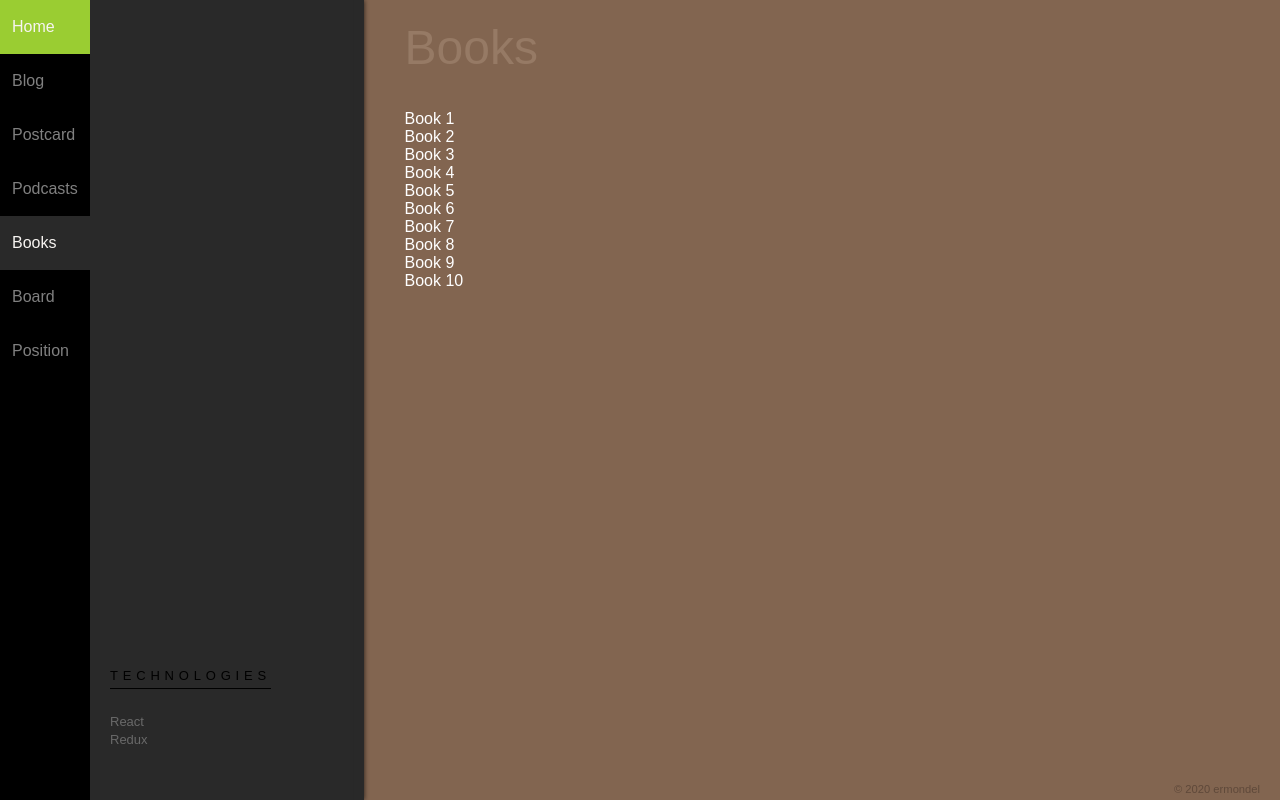
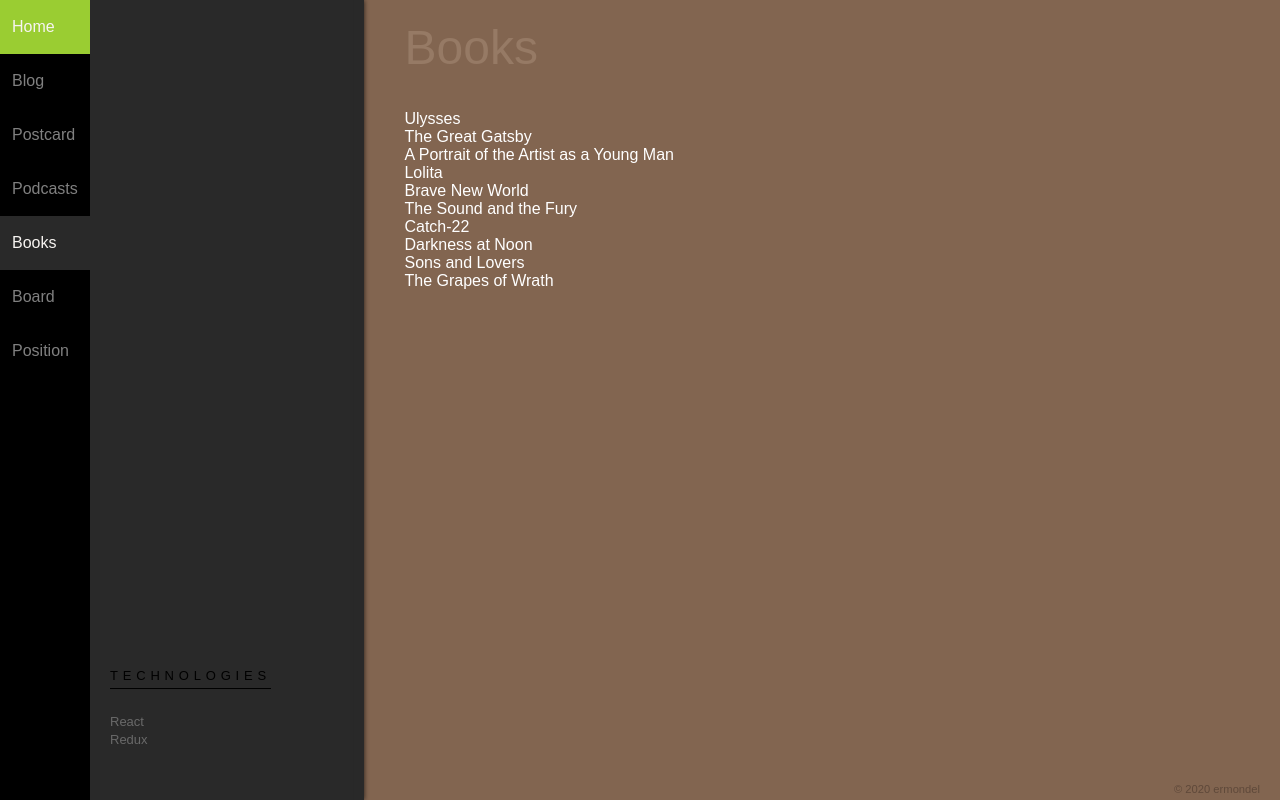
Before and after one commit to ermondel/react-seasons, a React (Create React App) app: page /books in a window 1280 px wide. Built offline with nearby package versions, Linux system fonts and the light colour scheme.

Commit message:
feat: display book information

```diff
--- a/src/components/Books/BooksDetails.js
+++ b/src/components/Books/BooksDetails.js
@@ -3,7 +3,31 @@ import { connect } from 'react-redux';
 import AppAboutTech from '../AppAboutTech';
 
 const BooksDetails = ({ book }) => {
-  let content = book ? <div>{book.title}</div> : null;
+  let content = book ? (
+    <div className='details'>
+      <h3 className='details__title'>{book.title}</h3>
+      <p className='details__item'>
+        <span className='l'>Author</span>
+        <span className='r'>{book.author}</span>
+      </p>
+      <p className='details__item'>
+        <span className='l'>Year</span>
+        <span className='r'>{book.year}</span>
+      </p>
+      <p className='details__item'>
+        <span className='l'>Genre</span>
+        <span className='r'>{book.genre}</span>
+      </p>
+      <p className='details__item'>
+        <span className='l'>Publisher</span>
+        <span className='r'>{book.publisher}</span>
+      </p>
+      <p className='details__item'>
+        <span className='l'>Pages</span>
+        <span className='r'>{book.pages}</span>
+      </p>
+    </div>
+  ) : null;
 
   return (
     <div className='sidebar'>
--- a/src/components/Books/booksSource.js
+++ b/src/components/Books/booksSource.js
@@ -1,52 +1,92 @@
 export default [
   {
     id: '9020a324-5b64-4056-af1c-7a4a922b5e72',
-    title: 'Book 1',
-    author: 'Good Author 1',
+    title: 'Ulysses',
+    author: 'James Joyce',
+    year: 1922,
+    genre: 'Modernist novel',
+    publisher: 'Sylvia Beach',
+    pages: 730,
   },
   {
     id: '6f7587e5-7449-484f-98b0-1d28dfca2ef9',
-    title: 'Book 2',
-    author: 'Good Author 2',
+    title: 'The Great Gatsby',
+    author: 'F. Scott Fitzgerald',
+    year: 1925,
+    genre: 'Tragedy',
+    publisher: "Charles Scribner's Sons",
+    pages: 218,
   },
   {
     id: 'c8a1abf3-60e3-44d9-a630-81c717c5814c',
-    title: 'Book 3',
-    author: 'Good Author 3',
+    title: 'A Portrait of the Artist as a Young Man',
+    author: 'James Joyce',
+    year: 1916,
+    genre: 'Modernism',
+    publisher: 'B. W. Huebsch',
+    pages: 299,
   },
   {
     id: 'a2ce04ef-2c62-4996-b3d8-b13a8441770d',
-    title: 'Book 4',
-    author: 'Good Author 4',
+    title: 'Lolita',
+    author: 'Vladimir Nabokov',
+    year: 1955,
+    genre: 'Novel',
+    publisher: 'Olympia Press',
+    pages: 336,
   },
   {
     id: 'bd20e6ce-292c-48a2-88f4-b19e7d588b92',
-    title: 'Book 5',
-    author: 'Good Author 5',
+    title: 'Brave New World',
+    author: 'Aldous Huxley',
+    year: 1932,
+    genre: 'Dystopian fiction',
+    publisher: 'Chatto & Windus',
+    pages: 311,
   },
   {
     id: 'b39f923c-a111-4f5c-9ae6-17a29a27c236',
-    title: 'Book 6',
-    author: 'Good Author 6',
+    title: 'The Sound and the Fury',
+    author: 'William Faulkner',
+    year: 1929,
+    genre: 'Modernist novel',
+    publisher: 'J. Cape and H. Smith',
+    pages: 326,
   },
   {
     id: 'cef99171-4d4a-48a4-bf70-ab4e26e4ba86',
-    title: 'Book 7',
-    author: 'Good Author 7',
+    title: 'Catch-22',
+    author: 'Joseph Heller',
+    year: 1961,
+    genre: 'Satire',
+    publisher: 'Simon & Schuster',
+    pages: 453,
   },
   {
     id: '3578f03d-02f7-40df-af90-6df83a2f2ba9',
-    title: 'Book 8',
-    author: 'Good Author 8',
+    title: 'Darkness at Noon',
+    author: 'Arthur Koestler',
+    year: 1940,
+    genre: 'Novel',
+    publisher: 'Macmillan',
+    pages: 254,
   },
   {
     id: '5c9ecd8f-5460-41dd-9195-b4256738bfbe',
-    title: 'Book 9',
-    author: 'Good Author 9',
+    title: 'Sons and Lovers',
+    author: 'D. H. Lawrence',
+    year: 1913,
+    genre: 'Autobiographical novel',
+    publisher: 'G. Duckworth and Co. Ltd',
+    pages: 423,
   },
   {
     id: 'a93fb518-02f2-4b66-9cd2-6ba436d38dfc',
-    title: 'Book 10',
-    author: 'Good Author 10',
+    title: 'The Grapes of Wrath',
+    author: 'John Steinbeck',
+    year: 1939,
+    genre: 'Novel',
+    publisher: 'The Viking Press-J. Lloyd',
+    pages: 464,
   },
 ];
```
